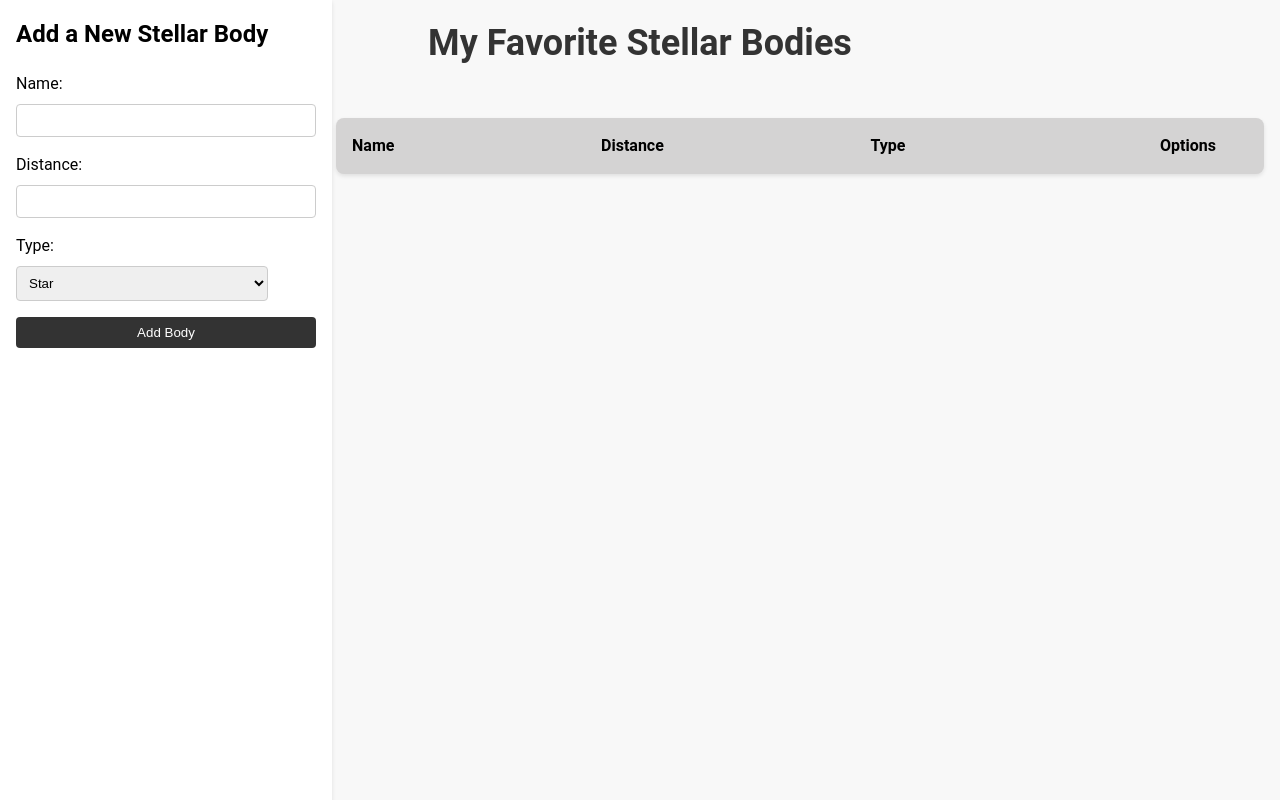
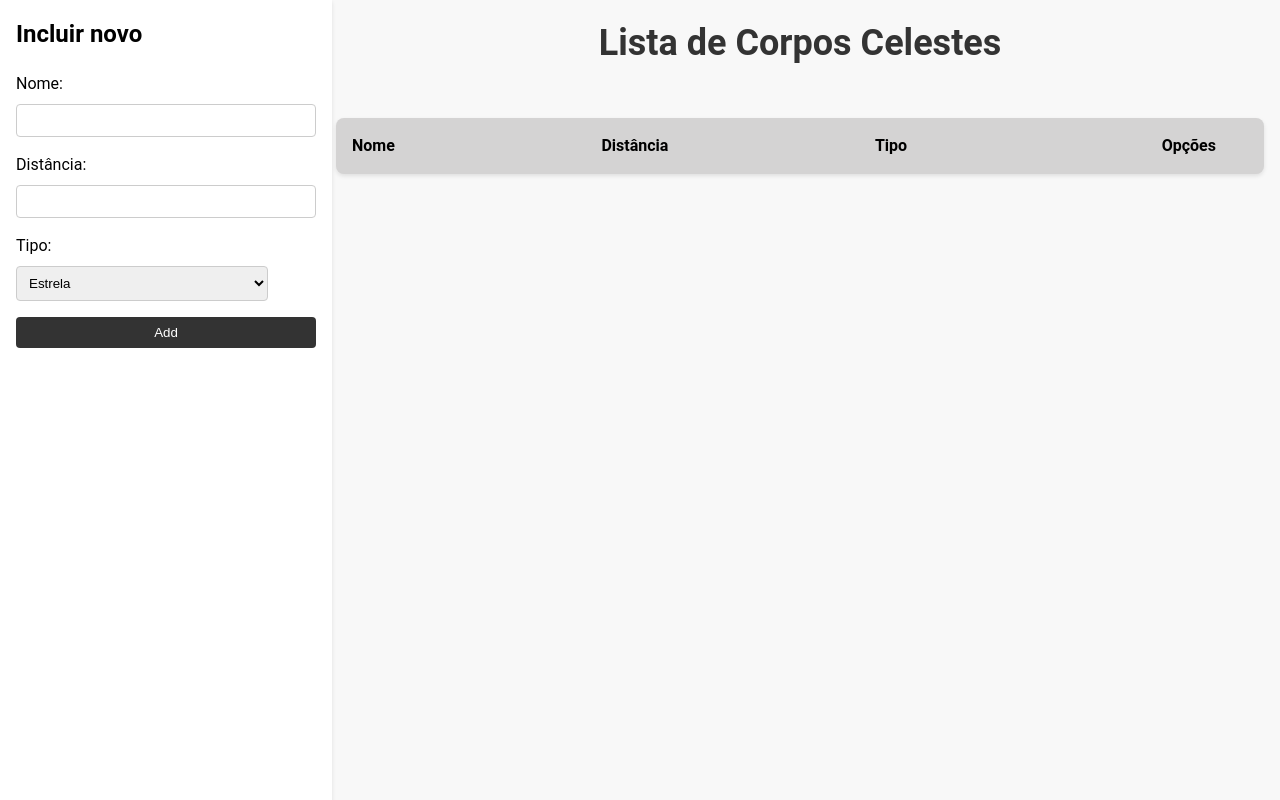
Before and after one commit to mrclalmda/astro-mvp-frontend, a plain HTML site: page index.html in a window 1280 px wide. Drawn offline with Linux system fonts and the light colour scheme.

Commit message:
Revisão Final

```diff
--- a/index.html
+++ b/index.html
@@ -3,7 +3,7 @@
 
 <head>
   <meta charset="UTF-8">
-  <title>My Favorite Stellar Bodies</title>
+  <title>Lista de Corpos Celestes</title>
   <link rel="stylesheet" href="styles.css">
   <script type="text/javascript" src="script.js"></script>
 </head>
@@ -11,35 +11,35 @@
 <body onload="getList()">
   <div class="container">
     <nav class="sidebar">
-      <h2>Add a New Stellar Body</h2>
+      <h2>Incluir novo</h2>
       <form>
-        <label for="name">Name:</label>
+        <label for="name">Nome:</label>
         <input type="text" id="name" name="name">
-        <label for="name">Distance:</label>
+        <label for="name">Distância:</label>
         <input type="number" id="distance" name="distance">
-        <label for="type">Type:</label>
+        <label for="type">Tipo:</label>
         <select id="type" name="type">
-          <option value="Star">Star</option>
-          <option value="Planet">Planet</option>
-          <option value="Moon">Moon</option>
-          <option value="Comet">Comet</option>
-          <option value="Asteroid">Asteroid</option>
+          <option value="Estrela">Estrela</option>
+          <option value="Planeta">Planeta</option>
+          <option value="Satélite Natural">Satélite Natural</option>
+          <option value="Cometa">Cometa</option>
+          <option value="Asteroide">Asteroide</option>
         </select>
-        <button type="button" onclick="postAstro()">Add Body</button>
+        <button type="button" onclick="postAstro()">Add </button>
       </form>
     </nav>
     <main>
       <header>
-        <h1>My Favorite Stellar Bodies</h1>
+        <h1>Lista de Corpos Celestes</h1>
       </header>
       <br>
       <br>
       <ul id="list">
         <li class="title">
-          <span>Name</span>
-          <span>Distance</span>
-          <span id="type">Type</span>
-          <span id="options">Options</span>
+          <span>Nome</span>
+          <span>Distância</span>
+          <span id="type">Tipo</span>
+          <span id="options">Opções</span>
 
       </ul>
     </main>
--- a/script.js
+++ b/script.js
@@ -3,51 +3,6 @@ async function getList() {
     const jsonData = await response.json();
     console.log(jsonData);
     addItem(jsonData)
-}
-
-function addItem(astro) {
-    astro.forEach(item => {
-        // Get reference to the unordered list element
-        const myList = document.getElementById("list");
-
-        // Create a new list item element
-        const newItem = document.createElement("li");
-        newItem.id = item.id
-
-        // Create 3 span elements with classes
-        const spanName = document.createElement("span");
-        spanName.classList.add("stellar-body-name");
-        spanName.textContent = item.name
-
-        const spanDistance = document.createElement("span");
-        spanDistance.classList.add("stellar-body-distance");
-        spanDistance.textContent = item.distance
-
-        const spanType = document.createElement("span");
-        spanType.classList.add("stellar-body-type");
-        spanType.textContent = item.type
-
-        // Create a div element containing 2 buttons
-        const div = document.createElement("div");
-
-        const button2 = document.createElement("button");
-        button2.classList.add("delete-btn");
-        button2.textContent = "Delete";
-        button2.addEventListener("click", deleteAstro)
-        div.appendChild(button2);
-
-        // Append the spans and div to the new list item
-        newItem.appendChild(spanName);
-        newItem.appendChild(spanDistance);
-        newItem.appendChild(spanType);
-        newItem.appendChild(div);
-
-        // Append the new list item to the unordered list
-        myList.appendChild(newItem);
-    });
-
-
-
 }
 
 function postAstro() {
@@ -79,3 +34,48 @@ async function deleteAstro(event) {
     }).then(response => response.json())
         .catch(error => console.error(error)).then(() => window.location.reload());
 }
+
+function addItem(astro) {
+    astro.forEach(item => {
+        // Get reference to the unordered list element
+        const myList = document.getElementById("list");
+
+        // Create a new list item element
+        const newItem = document.createElement("li");
+        newItem.id = item.id
+
+        // Create 3 span elements with classes
+        const spanName = document.createElement("span");
+        spanName.classList.add("stellar-body-name");
+        spanName.textContent = item.name
+
+        const spanDistance = document.createElement("span");
+        spanDistance.classList.add("stellar-body-distance");
+        spanDistance.textContent = item.distance + " AU"
+
+        const spanType = document.createElement("span");
+        spanType.classList.add("stellar-body-type");
+        spanType.textContent = item.type
+
+        // Create a div element containing 2 buttons
+        const div = document.createElement("div");
+
+        const button2 = document.createElement("button");
+        button2.classList.add("delete-btn");
+        button2.textContent = "Delete";
+        button2.addEventListener("click", deleteAstro)
+        div.appendChild(button2);
+
+        // Append the spans and div to the new list item
+        newItem.appendChild(spanName);
+        newItem.appendChild(spanDistance);
+        newItem.appendChild(spanType);
+        newItem.appendChild(div);
+
+        // Append the new list item to the unordered list
+        myList.appendChild(newItem);
+    });
+
+
+
+}
--- a/styles.css
+++ b/styles.css
@@ -67,6 +67,7 @@ main {
 
 h1 {
     margin: 0;
+    margin-left: 20rem;
     font-size: 2.25rem;
     text-align: center;
     color: #333;
@@ -151,7 +152,3 @@ li:last-child {
     font-weight: bold;
     background-color: #d4d3d3;
 }
-
-.title-button {
-    opacity: 0.0;
-}
```
Also changed, not shown: 1 other file.
